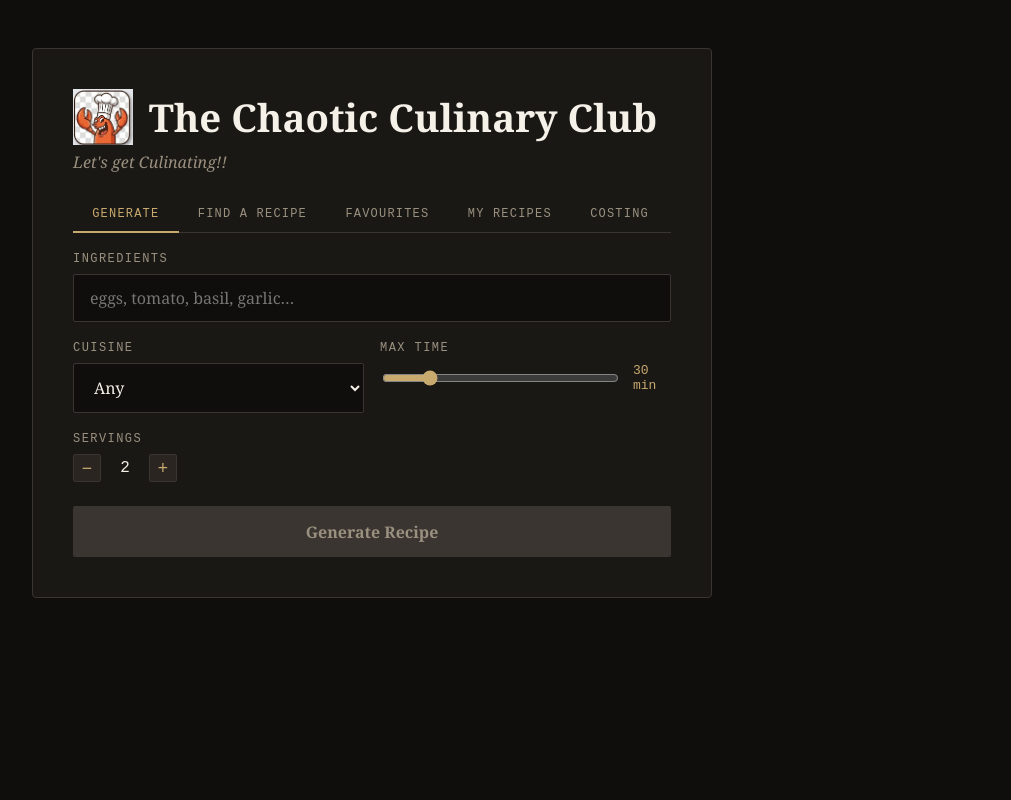
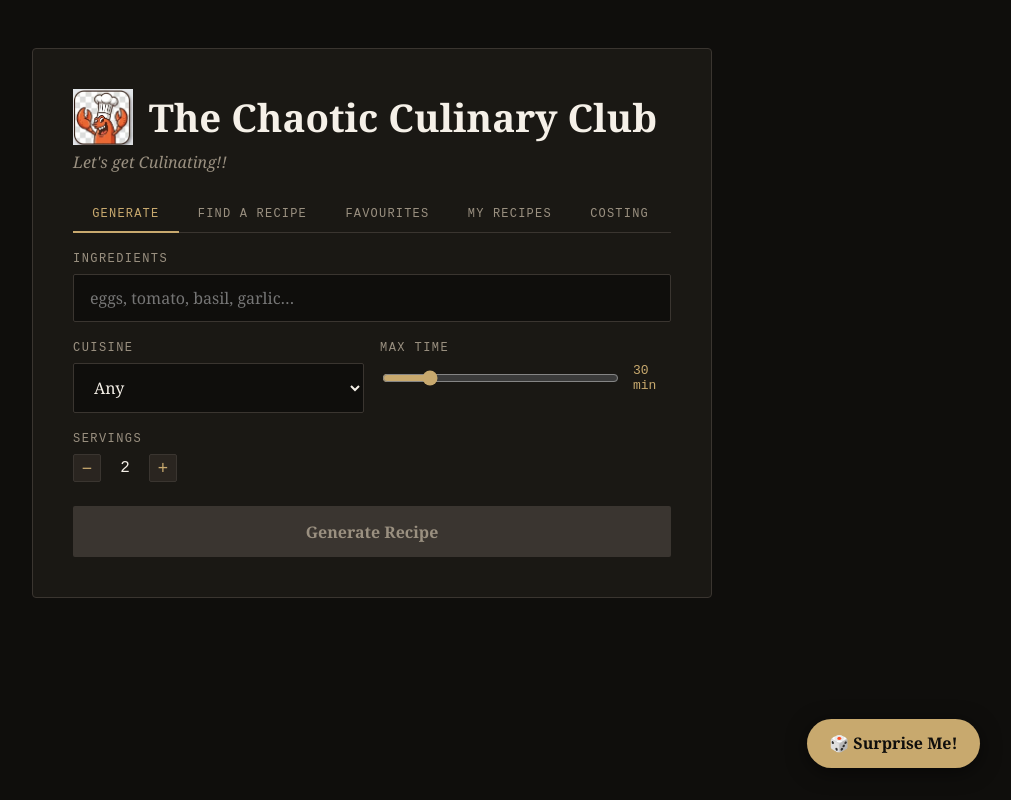
Before and after one commit to chfdktchn-crypto/chaotic-culinary-club, a React (Create React App) app in the folder ui/: page / in a window 1280 px wide. Shown: the whole page, without its empty margins (268-1279 px from the left). Built offline with nearby package versions, Linux system fonts and the light colour scheme.

Commit message:
Add Surprise Me! floating button

```diff
--- a/ui/src/App.jsx
+++ b/ui/src/App.jsx
@@ -164,7 +164,7 @@ function RecipeForm({ initial, onSave, onCancel }) {
           Save Recipe
         </button>
         <button className="btn-secondary" onClick={onCancel}>Cancel</button>
-      </div>
+</div>
     </div>
   );
 }
@@ -226,7 +226,7 @@ Make sure base_servings is a number. If servings are not mentioned, default to 4
           {loading ? <><span className="spinner" />Parsing…</> : "Parse Recipe"}
         </button>
         <button className="btn-secondary" onClick={onCancel}>Cancel</button>
-      </div>
+</div>
     </div>
   );
 }
@@ -326,7 +326,7 @@ function MyRecipesTab({ myRecipes, setMyRecipes }) {
             )}
           </div>
         ))}
-      </div>
+</div>
     </div>
   );
 }
@@ -355,7 +355,7 @@ function PricingResults({ category, costPerServing, targetPct }) {
       <div className="pricing-row">
         <span>Gross Profit %</span>
         <span className="pricing-val">{(100 - targetPct).toFixed(1)}%</span>
-      </div>
+</div>
     </div>
   );
 }
@@ -616,6 +616,45 @@ export default function App() {
     } finally { setFindLoading(false); }
   };
 
+
+  const SURPRISE_CUISINES = ["Italian", "Mexican", "Japanese", "Indian", "French", "Thai", "Mediterranean"];
+  const handleSurprise = async () => {
+    const randCuisine = SURPRISE_CUISINES[Math.floor(Math.random() * SURPRISE_CUISINES.length)];
+    const randTime = [15, 20, 25, 30, 40, 45, 60][Math.floor(Math.random() * 7)];
+    const randServings = Math.floor(Math.random() * 6) + 1;
+    if (view === "find") {
+      const dishes = ["pasta","curry","soup","stew","stir fry","risotto","tacos","salad","burger","pizza","noodles","dumplings","paella","tagine","ramen"];
+      const randDish = dishes[Math.floor(Math.random() * dishes.length)];
+      setDish(randDish);
+      setFindCuisine(randCuisine);
+      setFindServings(randServings);
+      setFindError(""); setFindRecipe(null); setFindLoading(true);
+      try {
+        const res = await axios.post(`${API_URL}/find`, { dish: randDish, cuisine: randCuisine, servings: randServings });
+        setFindRecipe(res.data);
+        setFindRecipeServings(randServings);
+      } catch (e) {
+        setFindError((e.response && e.response.data && e.response.data.detail) || e.message || "Something went wrong.");
+      } finally { setFindLoading(false); }
+    } else {
+      const pantry = ["chicken","pasta","rice","eggs","potatoes","beef","salmon","lentils","tofu","shrimp","lamb","mushrooms","chickpeas","pork","cod"];
+      const count = Math.floor(Math.random() * 3) + 2;
+      const shuffled = pantry.sort(() => Math.random() - 0.5).slice(0, count);
+      setIngredients(shuffled.join(", "));
+      setCuisine(randCuisine);
+      setMaxTime(randTime);
+      setBaseServings(randServings);
+      setGenError(""); setGenRecipe(null); setGenLoading(true);
+      try {
+        const res = await axios.post(`${API_URL}/generate`, { ingredients: shuffled, cuisine: randCuisine, max_time: randTime, servings: randServings });
+        setGenRecipe(res.data);
+        setGenServings(randServings);
+      } catch (e) {
+        setGenError((e.response && e.response.data && e.response.data.detail) || e.message || "Something went wrong.");
+      } finally { setGenLoading(false); }
+    }
+  };
+
   const isGenSaved = genRecipe && favourites.some(f => f.title === genRecipe.title);
   const isFindSaved = findRecipe && favourites.some(f => f.title === findRecipe.title);
 
@@ -705,6 +744,10 @@ export default function App() {
         .pricing-row.highlight { background: #1e1c18; }
         .pricing-row.highlight span:first-child { color: #f5f0e8; }
         .pricing-val { font-size: 1rem; font-weight: 700; color: #c8a96e; font-family: monospace; }
+        @keyframes wobble { 0%,100%{transform:rotate(-3deg) scale(1.02)} 50%{transform:rotate(3deg) scale(1.02)} }
+        .btn-surprise { position: fixed; bottom: 2rem; right: 2rem; z-index: 999; background: #c8a96e; color: #0f0e0c; border: none; border-radius: 50px; padding: 0.85rem 1.4rem; font-size: 1rem; font-family: Georgia, serif; font-weight: 700; cursor: pointer; box-shadow: 0 4px 20px rgba(0,0,0,0.5); transition: transform 0.15s, background 0.15s; }
+        .btn-surprise:hover:not(:disabled) { background: #daba80; animation: wobble 0.4s ease-in-out; }
+        .btn-surprise:disabled { background: #3a3530; color: #9a9080; cursor: not-allowed; box-shadow: none; }
       `}</style>
       <div className="card">
         <div style={{display:"flex", alignItems:"center", gap:"1rem"}}>
@@ -835,7 +878,18 @@ export default function App() {
         {view === "costing" && (
           <CostingTab favourites={favourites} genRecipe={genRecipe} findRecipe={findRecipe} myRecipes={myRecipes} />
         )}
-      </div>
+
+      {/* SURPRISE ME floating button */}
+      {(view === "generate" || view === "find") && (
+        <button
+          className="btn-surprise"
+          onClick={handleSurprise}
+          disabled={genLoading || findLoading}
+        >
+          🎲 Surprise Me!
+        </button>
+      )}
+</div>
     </div>
   );
 }
```
